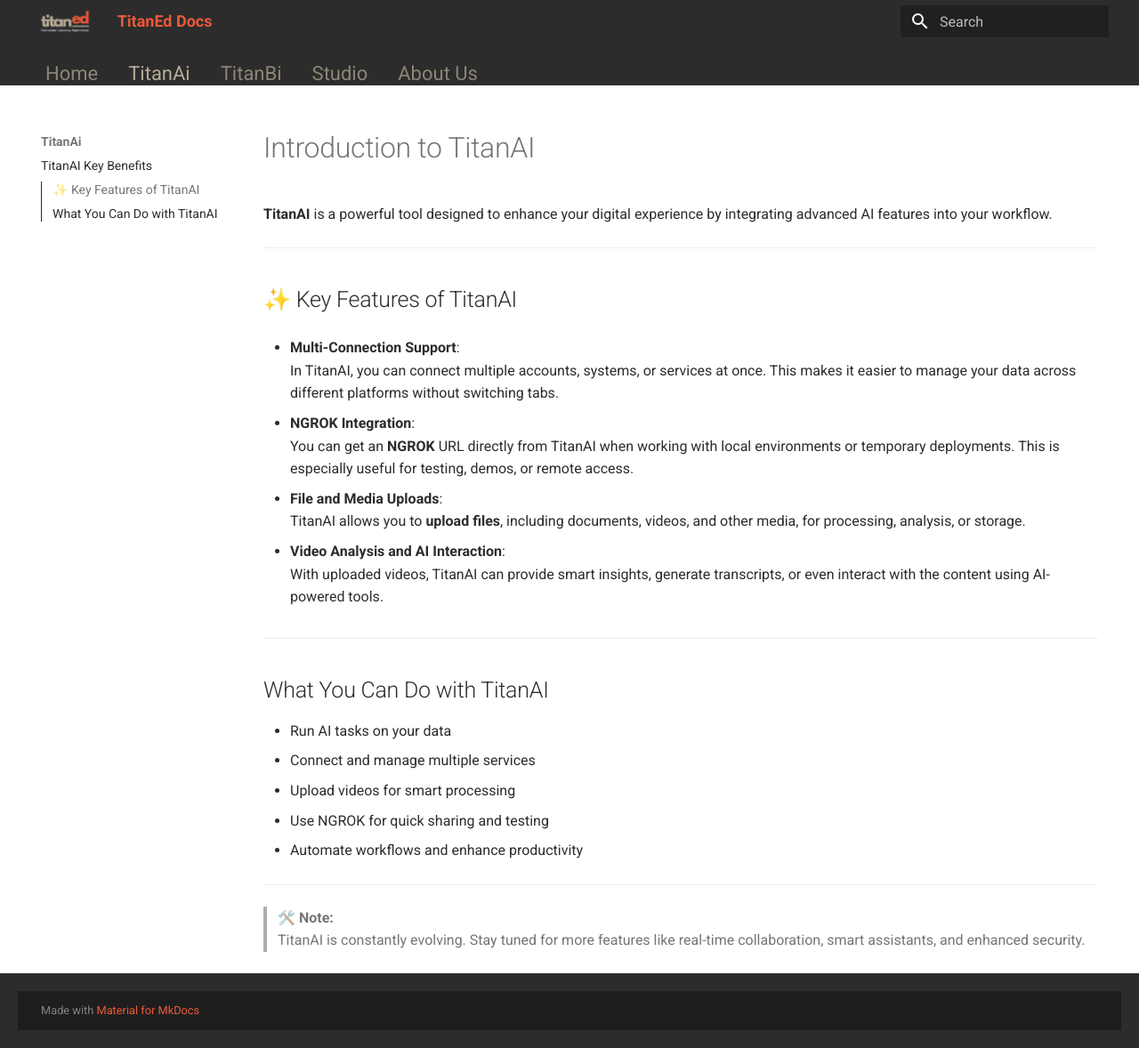
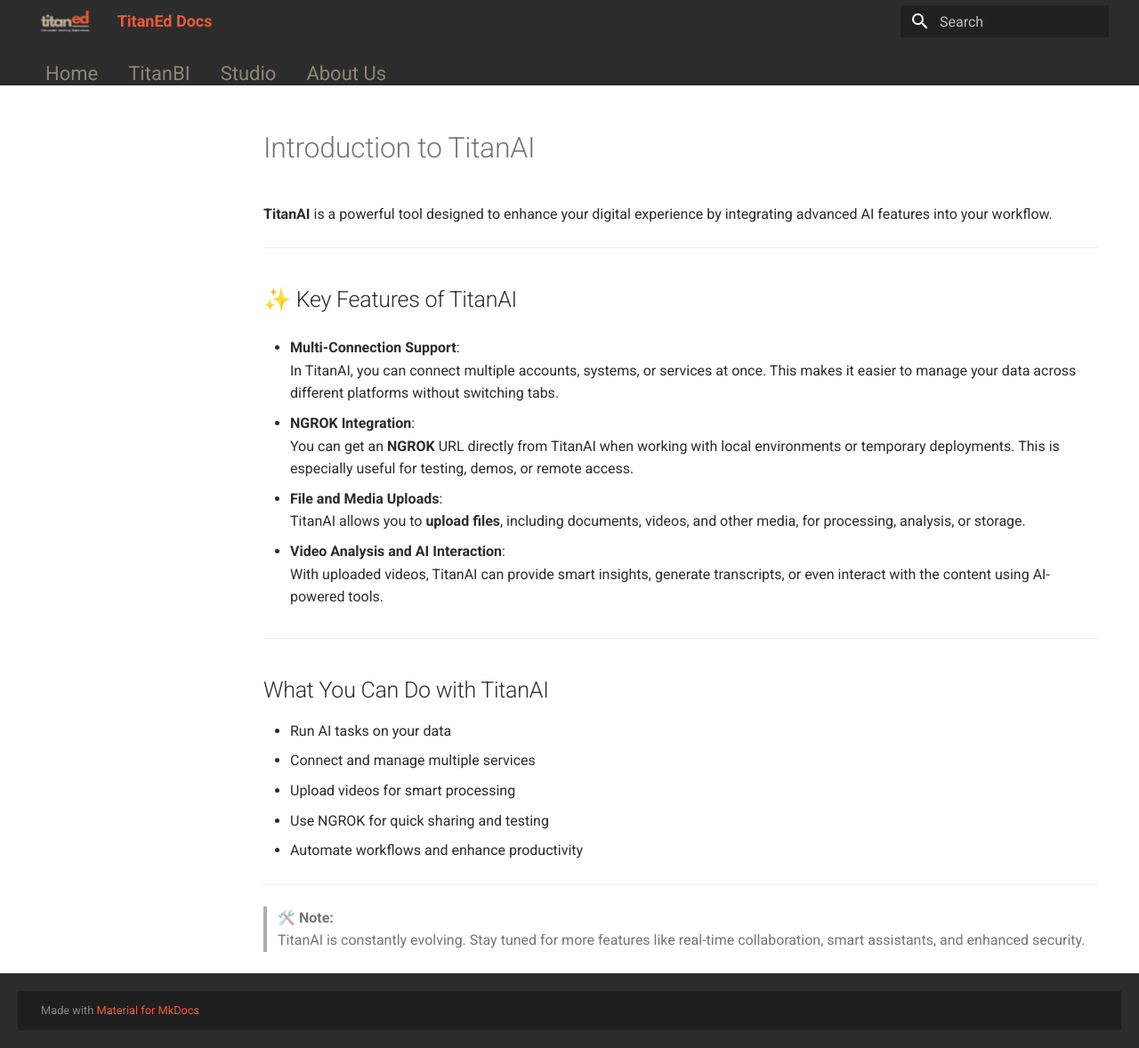
Before and after one commit to TitanEd/documentation, an MkDocs documentation site: the page built from docs/docs/TitanAi/TitanAi.md, in a window 1280 px wide and 1178 px high. Shown: the whole window at 89% size. Built offline with MkDocs 1.6.1 and Material for MkDocs 9.7.7, drawn with Linux system fonts in a browser that asks for light colours.

Commit message:
fix: conflict

```diff
--- a/docs/mkdocs.yml
+++ b/docs/mkdocs.yml
@@ -1,4 +1,6 @@
 site_name: "TitanEd Docs"
+extra_files:
+  - CNAME
 theme:
   name: material
   features:
@@ -19,14 +21,12 @@
 
 nav:
   - Home: index.md
-  - TitanAi:
-      - TitanAI Key Benefits: TitanAi/TitanAi.md
-  - TitanBi:
+  - TitanBI:
       - TitanBI Key Benefits: TitanBi/TitanBi.md
       - Course DashBoard: TitanBi/TitanBi_CourseDashBoard.md
       - Individual Learner Dashboard: TitanBi/TitanBi_Individual_Dashboard.md
       - At-Risk Learner Dashboard: TitanBi/TitanBI_AtRisk_Dashboard.md
-      - Instructor Dashboard(LMS): TitanBi/TitanBI_Instructor_LMS.md
+      - Instructor Dashboard (LMS): TitanBi/TitanBI_Instructor_LMS.md
   - Studio:
       - What Is Studio: Studio/What_Is_Studio.md
       - Course Guidelines: Studio/Course_Guidelines.md
@@ -40,5 +40,4 @@
       - Add and Manage Course Files: Studio/Add_and_Manage_Course_Files.md
       - Set Up Grading: Studio/Set_Up_Grading.md
       - Managing Course Team: Studio/Managing_Course_Team_Members.md
-
   - About Us: About Us.md
```
